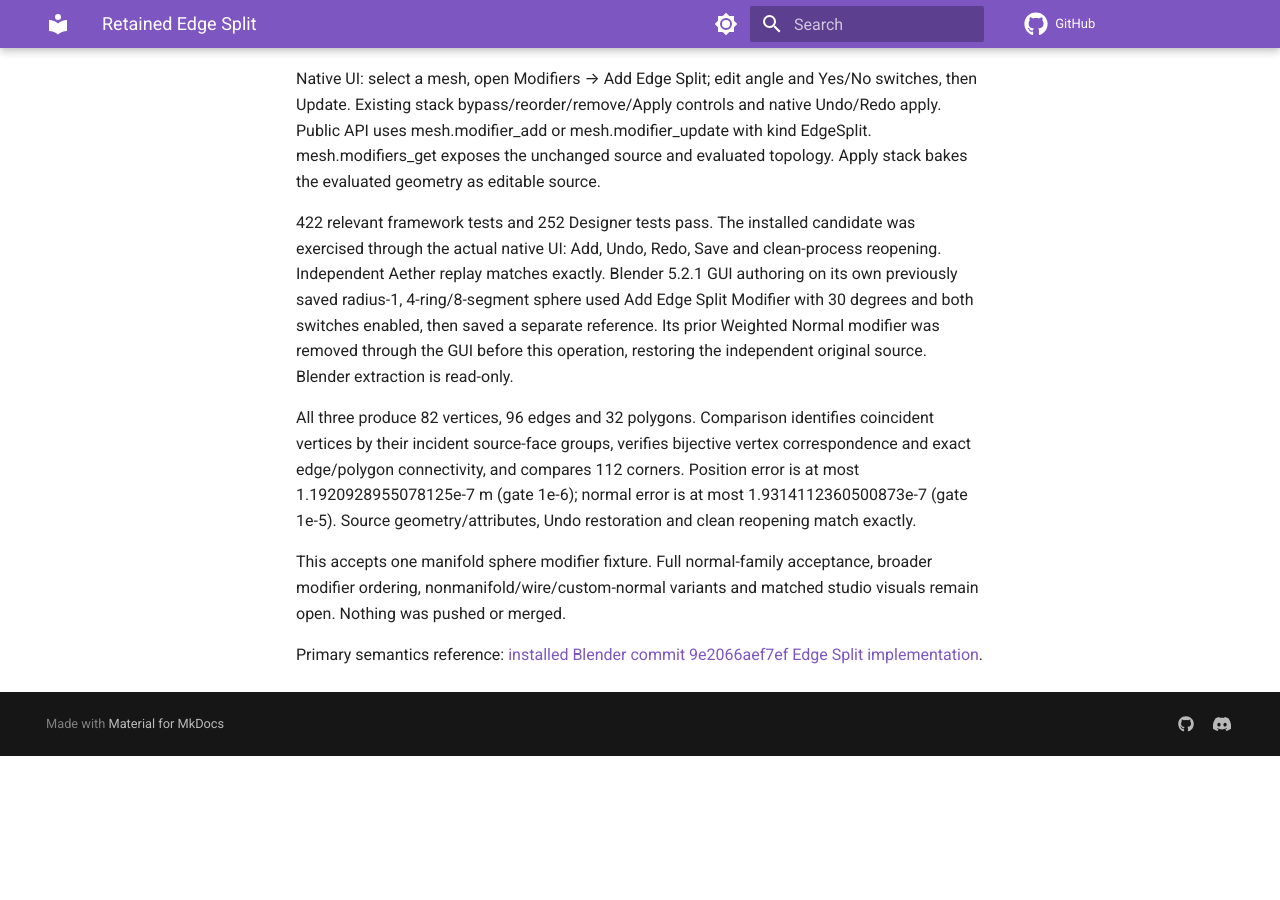
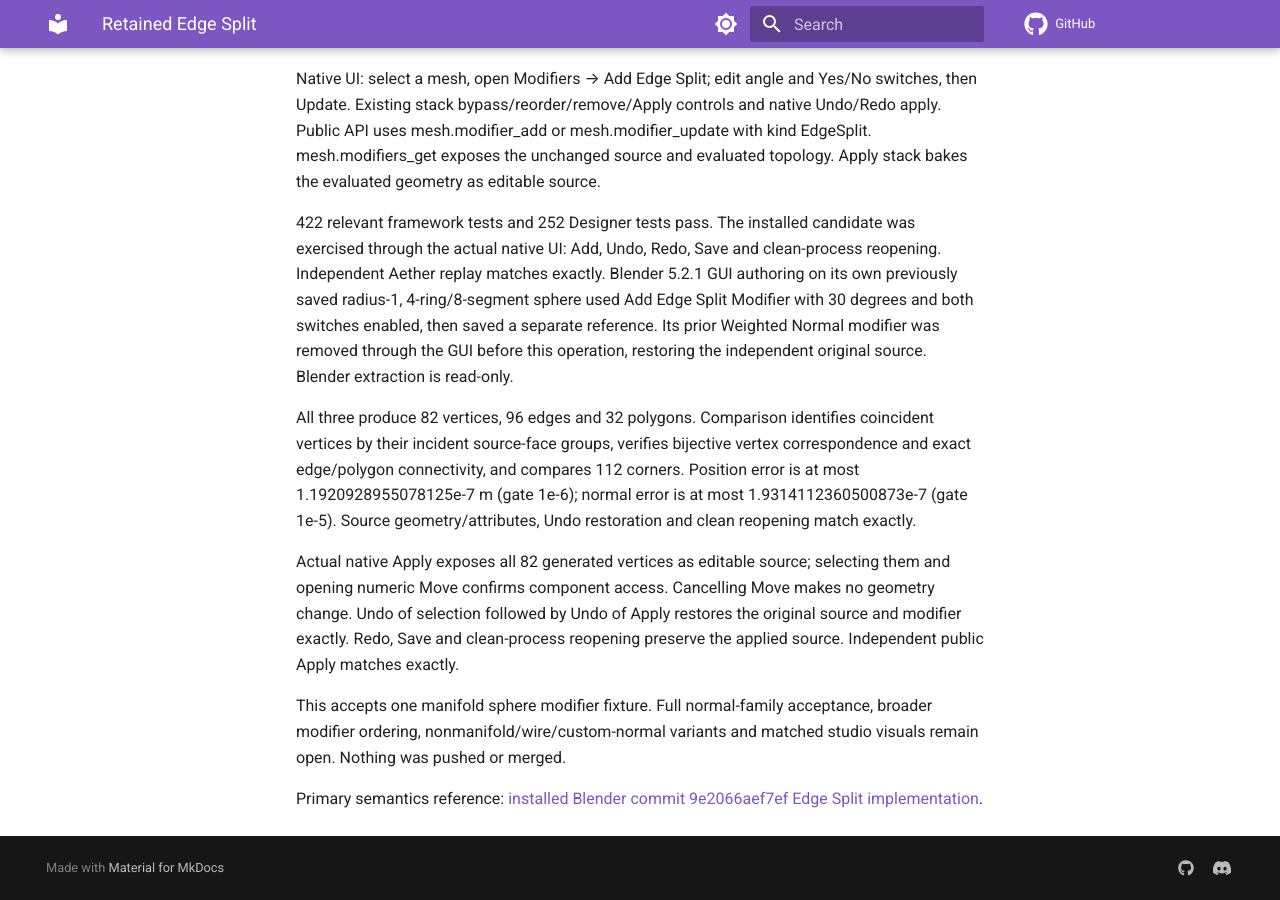
Before and after one commit to elysiumui/elysium, an MkDocs documentation site: the page built from docs/edge-split.md, in a window 1280 px wide and 900 px high, scrolled down 526 px. Built offline with MkDocs 1.6.1 and Material for MkDocs 9.7.7, drawn with Linux system fonts in a browser that asks for light colours; comment, search, counter and statistics services are not loaded; before the commit the page ends 1282 px from its top, so only the background shows below that.

Commit message:
Document native editable Edge Split Apply verification

```diff
--- a/docs/edge-split.md
+++ b/docs/edge-split.md
@@ -10,6 +10,8 @@ Native UI: select a mesh, open Modifiers → Add Edge Split; edit angle and Yes/
 
 All three produce 82 vertices, 96 edges and 32 polygons. Comparison identifies coincident vertices by their incident source-face groups, verifies bijective vertex correspondence and exact edge/polygon connectivity, and compares 112 corners. Position error is at most 1.1920928955078125e-7 m (gate 1e-6); normal error is at most 1.9314112360500873e-7 (gate 1e-5). Source geometry/attributes, Undo restoration and clean reopening match exactly.
 
+Actual native Apply exposes all 82 generated vertices as editable source; selecting them and opening numeric Move confirms component access. Cancelling Move makes no geometry change. Undo of selection followed by Undo of Apply restores the original source and modifier exactly. Redo, Save and clean-process reopening preserve the applied source. Independent public Apply matches exactly.
+
 This accepts one manifold sphere modifier fixture. Full normal-family acceptance, broader modifier ordering, nonmanifold/wire/custom-normal variants and matched studio visuals remain open. Nothing was pushed or merged.
 
 Primary semantics reference: [installed Blender commit 9e2066aef7ef Edge Split implementation](https://github.com/blender/blender/blob/9e2066aef7ef/source/blender/modifiers/intern/MOD_edgesplit.cc).
```
